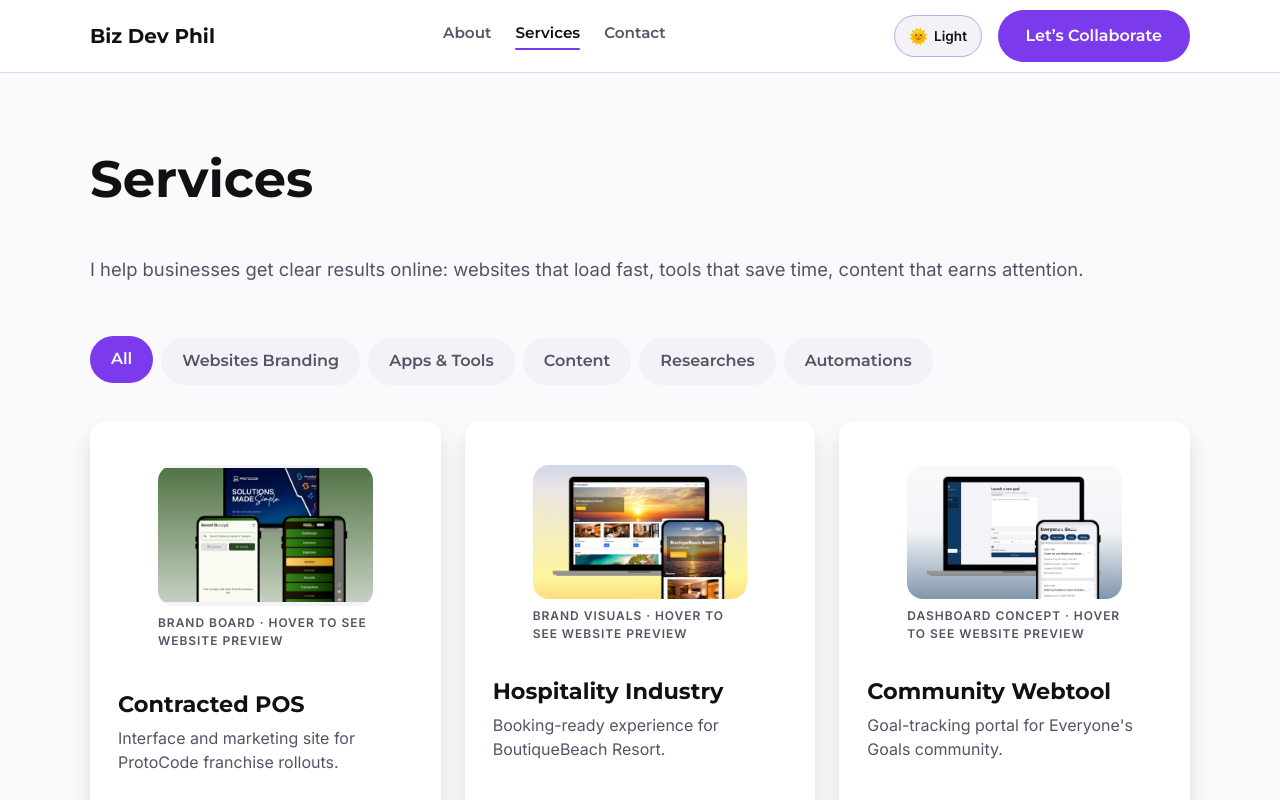
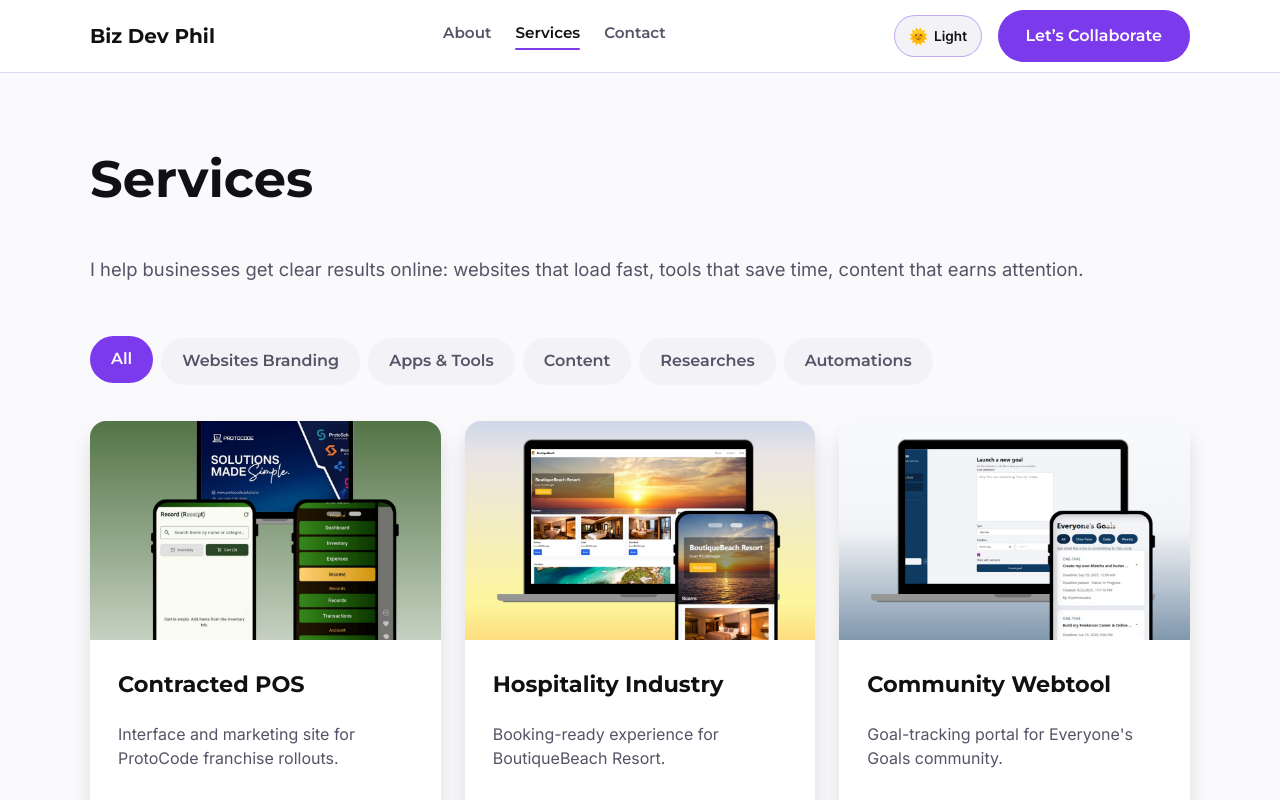
Before and after one commit to arkkgraphics16/bizdevphil, a React (Vite) app in the folder project/: page /services in a window 1280 px wide. Shown: the top 800 px of the page. Built offline with nearby package versions, Linux system fonts and the light colour scheme.

Commit message:
Adjust preview card layout

```diff
--- a/project/src/components/PreviewCard.jsx
+++ b/project/src/components/PreviewCard.jsx
@@ -47,7 +47,7 @@ export default function PreviewCard({ title, result, badges = [], link, previews
   };
 
   return (
-    <article className="card stack-md">
+    <article className="card card--preview">
       {activePreview ? (
         <figure className="preview-media">
           <button
@@ -77,22 +77,13 @@ export default function PreviewCard({ title, result, badges = [], link, previews
               </span>
             ) : null}
           </button>
-          {(activePreview.label || hasAlternate) && (
-            <figcaption className="preview-media-label">
-              {activePreview.label || 'Preview'}
-              {hasAlternate && activePreviewIndex === 0 && normalizedPreviews[1]?.label
-                ? ` · Hover to see ${normalizedPreviews[1].label}`
-                : null}
-            </figcaption>
-          )}
         </figure>
       ) : (
         <div className="gradient-thumb" aria-hidden="true"></div>
       )}
-      <div>
+      <div className="preview-card-body stack-md">
         <h3 style={{ marginBottom: '0.25rem' }}>{title}</h3>
         <p className="text-muted">{result}</p>
-      </div>
         {badges?.length ? (
           <div className="badge-group">
             {badges.map((badge) => (
@@ -109,6 +100,7 @@ export default function PreviewCard({ title, result, badges = [], link, previews
             </a>
           </div>
         ) : null}
+      </div>
     </article>
   );
 }
--- a/project/src/styles/global.css
+++ b/project/src/styles/global.css
@@ -104,6 +104,31 @@ section[data-section] {
   border-radius: var(--radius-md);
   box-shadow: var(--shadow-soft);
   transition: transform var(--transition-base), box-shadow var(--transition-base);
+}
+
+.card--preview {
+  padding: 0;
+  display: flex;
+  flex-direction: column;
+  overflow: hidden;
+}
+
+.card--preview .preview-media {
+  margin: 0;
+}
+
+.card--preview .preview-media-button {
+  border-radius: 0;
+  background: none;
+}
+
+.card--preview .preview-media-button img {
+  aspect-ratio: 16 / 10;
+  height: 100%;
+}
+
+.card--preview .preview-card-body {
+  padding: 1.75rem;
 }
 
 .card:hover,
```
Lines whose indentation alone changed are shown as unchanged.
